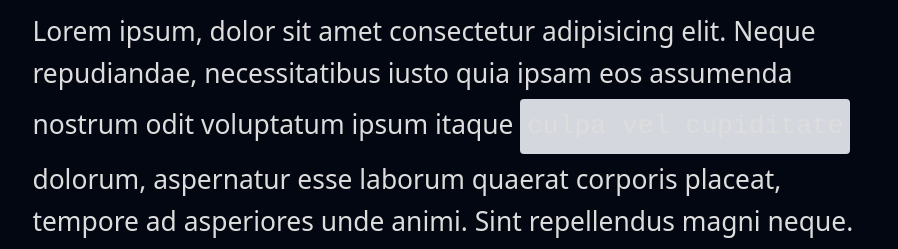
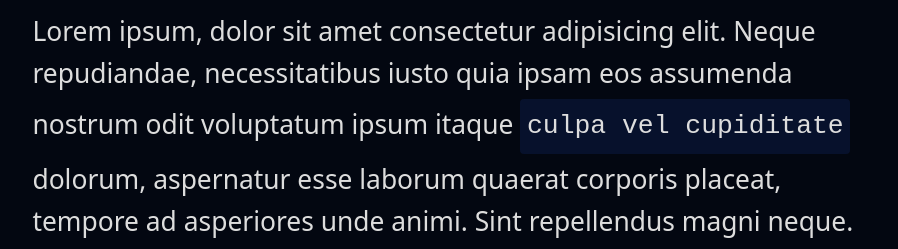
Before and after one commit to jg-the-coder/jgthecoder.github.io, a plain HTML site: page index.html in a window 1280 px wide. Shown: the part 204-453 px from the top of the page, without its empty margins (117-1015 px from the left). Drawn offline with Linux system fonts and the dark colour scheme.

Commit message:
fix: update code element background-color in dark mode

```diff
--- a/styles/style.css
+++ b/styles/style.css
@@ -99,6 +99,9 @@ dl dd {
     color: hsl(224, 71%, 4%);
     box-shadow: 1px 1px 5px hsla(220, 65%, 95%, 0.8);
   }
+  code {
+    background-color: hsl(224, 71%, 10%);
+  }
 
   button:hover {
     background-color: hsl(224, 65%, 70%);
```
